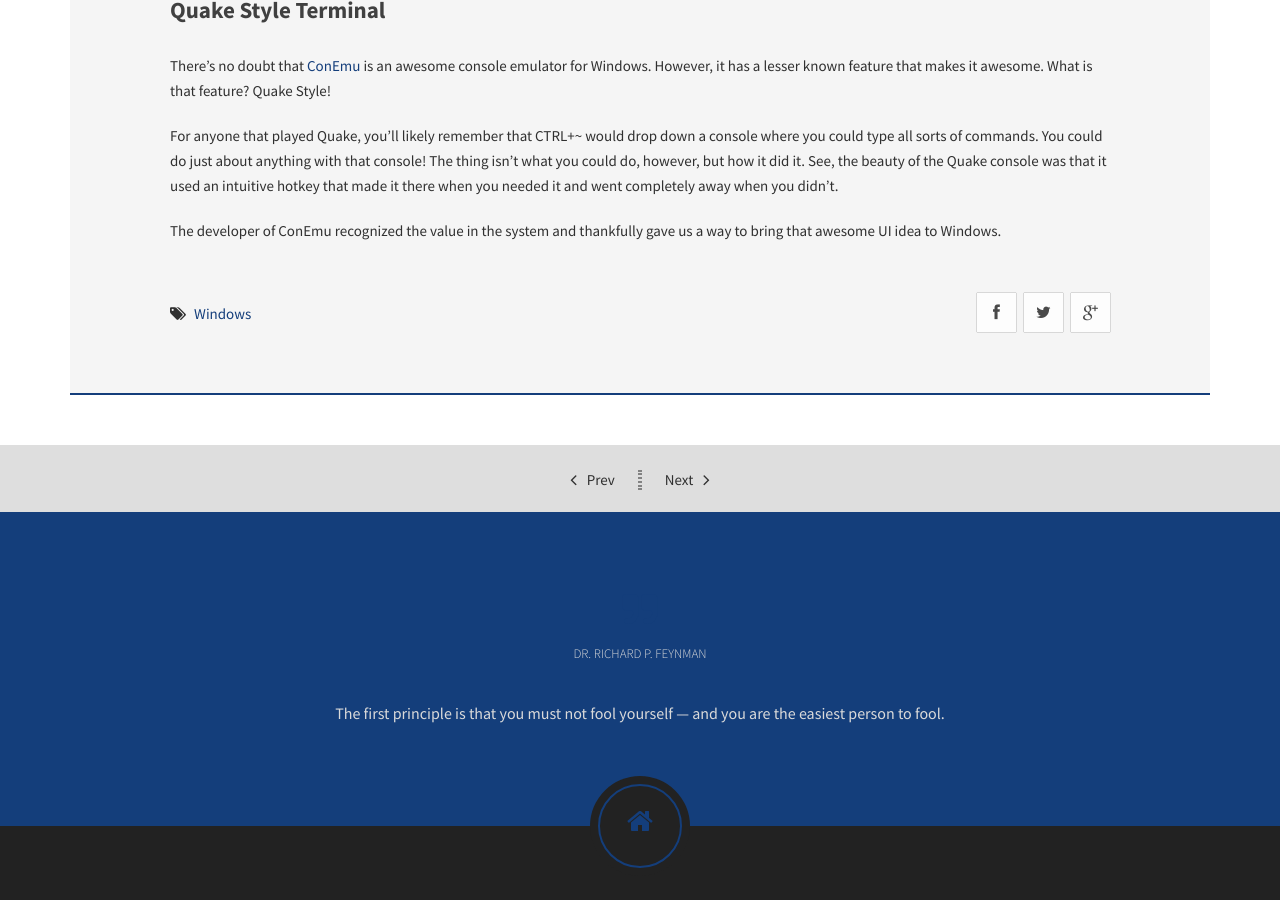
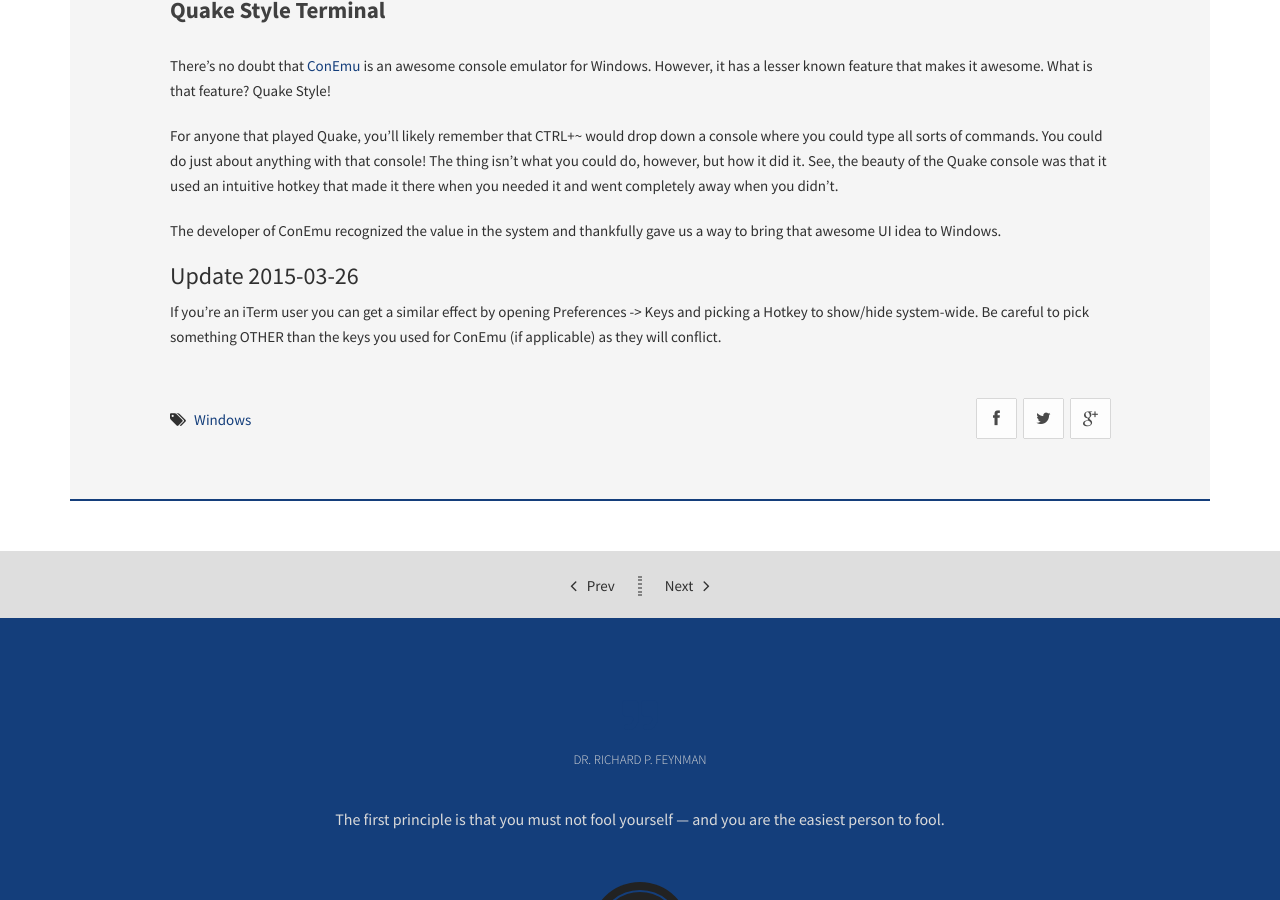
Before and after one commit to gregmajor/gregmajor.github.io, a Jekyll site: the page built from _posts/2015-03-13-quake-style-terminal.markdown, in a window 1280 px wide and 900 px high, scrolled down 880 px. Built offline with Jekyll 4.4.1, drawn with Linux system fonts in a browser that asks for light colours; Markdown is read by kramdown in place of the engine named in the settings.

Commit message:
Edited post

```diff
--- a/_posts/2015-03-13-quake-style-terminal.markdown
+++ b/_posts/2015-03-13-quake-style-terminal.markdown
@@ -13,3 +13,7 @@ There's no doubt that [ConEmu](https://code.google.com/p/conemu-maximus5/) is an
 For anyone that played Quake, you'll likely remember that CTRL+~ would drop down a console where you could type all sorts of commands. You could do just about anything with that console! The thing isn't what you could do, however, but how it did it. See, the beauty of the Quake console was that it used an intuitive hotkey that made it there when you needed it and went completely away when you didn't.
 
 The developer of ConEmu recognized the value in the system and thankfully gave us a way to bring that awesome UI idea to Windows.
+
+## Update 2015-03-26
+
+If you're an iTerm user you can get a similar effect by opening Preferences -> Keys and picking a Hotkey to show/hide system-wide. Be careful to pick something OTHER than the keys you used for ConEmu (if applicable) as they will conflict.
```
